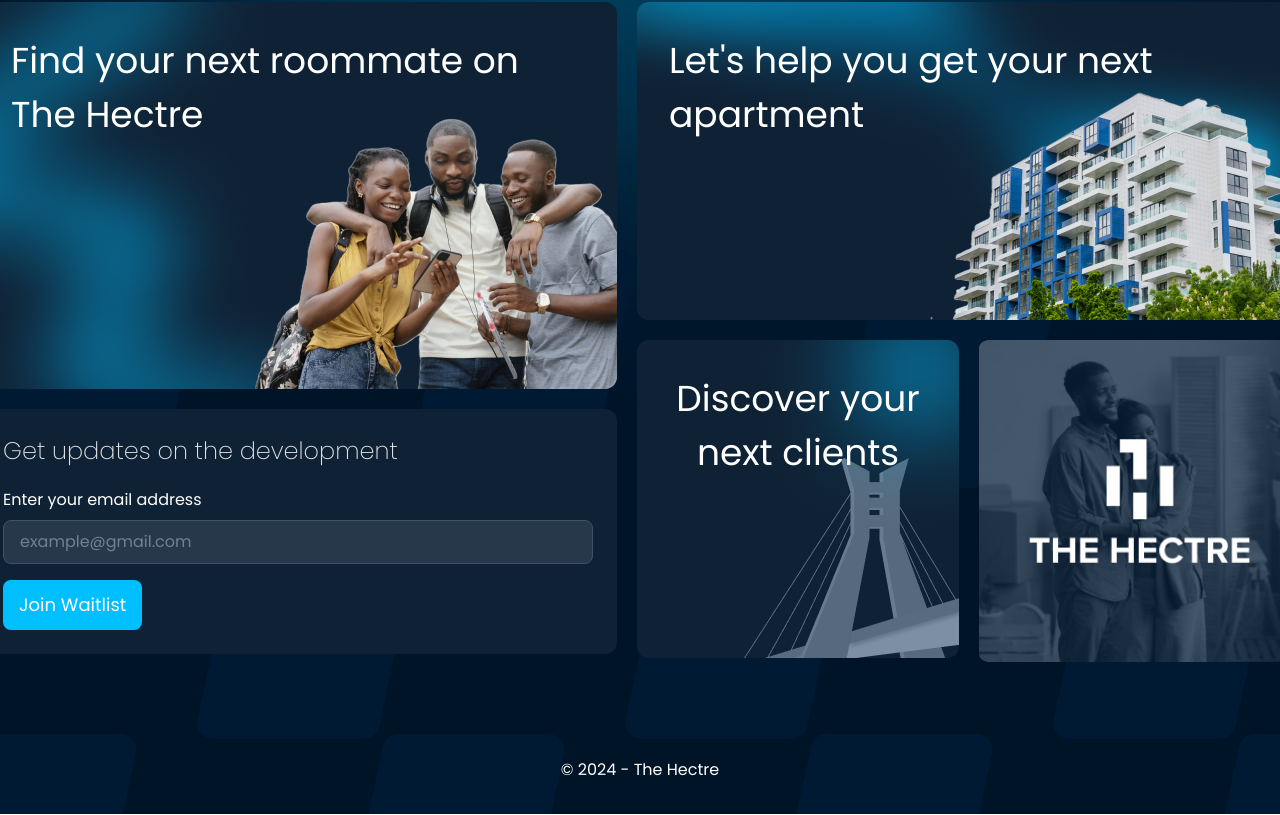
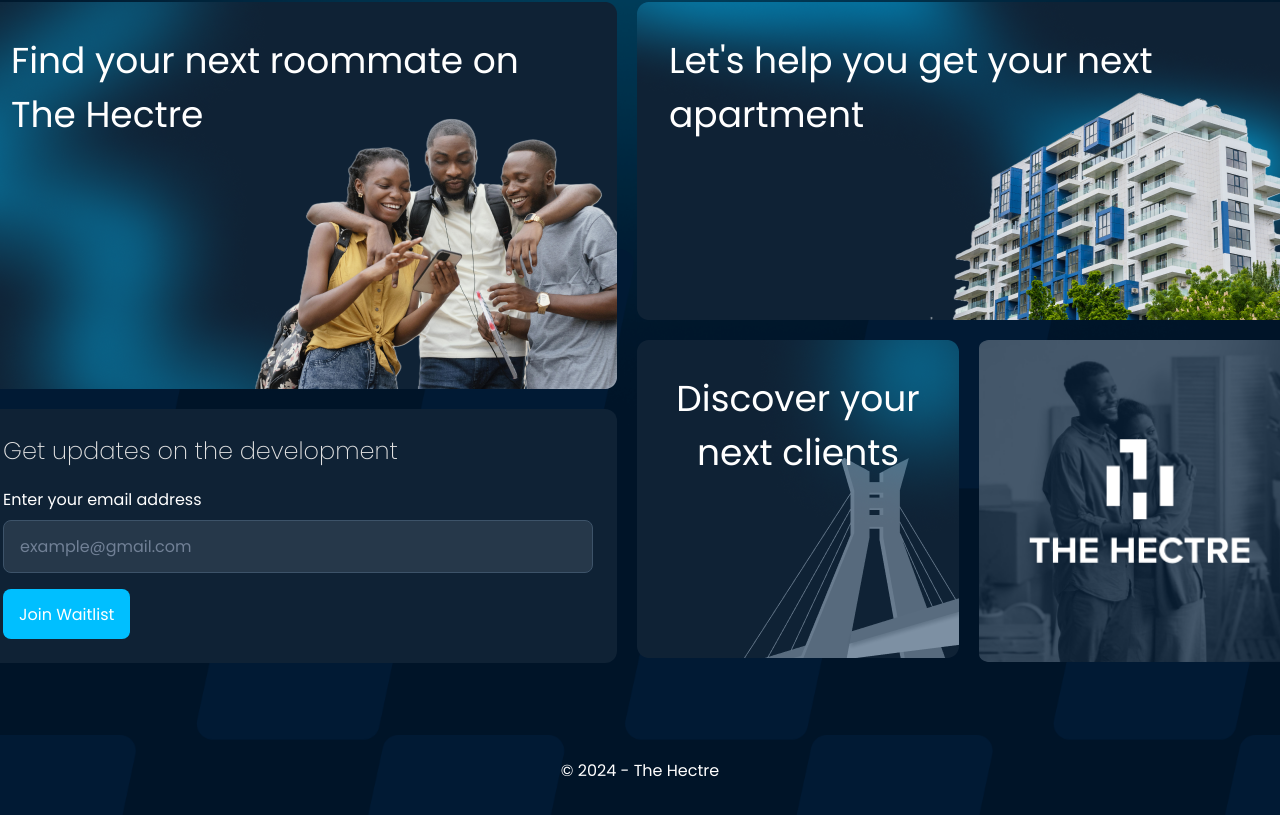
Before and after one commit to udoumoh/preview, a Next.js app: page / in a window 1280 px wide. Shown: the part 384-1199 px from the top of the page. Built offline with nearby package versions, Linux system fonts and the light colour scheme; a web font is replaced by a local one.

Commit message:
flixed lazyloading bg image

```diff
--- a/package.json
+++ b/package.json
@@ -16,6 +16,7 @@
     "@fontsource/poppins": "^5.0.8",
     "@fontsource/roboto": "^5.0.8",
     "framer-motion": "^10.18.0",
+    "lazysizes": "^5.3.2",
     "next": "14.0.4",
     "react": "^18",
     "react-dom": "^18"
--- a/src/app/page.tsx
+++ b/src/app/page.tsx
@@ -25,6 +25,7 @@
       backgroundRepeat="no-repeat"
       backgroundPosition="center"
       minH={"100vh"}
+      className="lazyload"
     >
       <Box
         display={"flex"}
@@ -101,7 +102,7 @@
               <FormControl mt={"1.2rem"}>
                 <FormLabel color={"#fff"}>Enter your email address</FormLabel>
                 <Input
-                  py={"1.3rem"}
+                  py={"1.6rem"}
                   rounded={"lg"}
                   type="email"
                   value={emailInput}
@@ -117,7 +118,7 @@
                   rounded={"lg"}
                   mt={"1rem"}
                 >
-                  <Text color={"#fff"} fontSize={"lg"} fontWeight={"400"}>
+                  <Text color={"#fff"} fontSize={"md"} fontWeight={"400"}>
                     Join Waitlist
                   </Text>
                 </Button>
```
Also changed, not shown: 1 other file (tests, documents, lock files or other folders).
